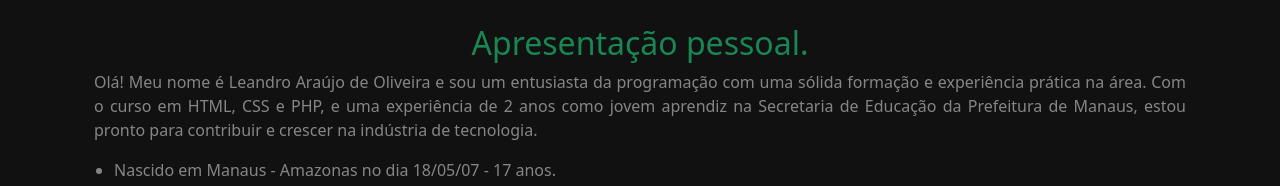
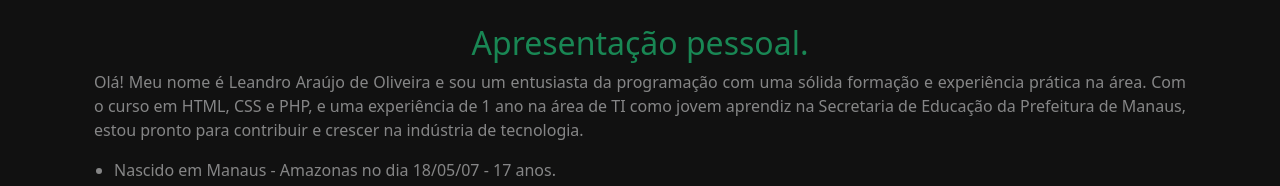
Before and after one commit to euleoaraujo/teste, a plain HTML site: page codigo/index.html in a window 1280 px wide. Shown: the part 690-876 px from the top of the page. Drawn offline with nearby package versions, Linux system fonts and the light colour scheme.

Commit message:
port finalizado amém

```diff
--- a/codigo/index.html
+++ b/codigo/index.html
@@ -139,7 +139,7 @@
               Apresentação pessoal.
             </h1>
             <p class="text-light opacity-50 container" style="text-align: justify;">
-              Olá! Meu nome é Leandro Araújo de Oliveira e sou um entusiasta da programação com uma sólida formação e experiência prática na área. Com o curso em HTML, CSS e PHP, e uma experiência de 2 anos como jovem aprendiz na Secretaria de Educação da Prefeitura de Manaus, estou pronto para contribuir e crescer na indústria de tecnologia.
+              Olá! Meu nome é Leandro Araújo de Oliveira e sou um entusiasta da programação com uma sólida formação e experiência prática na área. Com o curso em HTML, CSS e PHP, e uma experiência de 1 ano na área de TI como jovem aprendiz na Secretaria de Educação da Prefeitura de Manaus, estou pronto para contribuir e crescer na indústria de tecnologia.
             </p>
             <ul class="text-light opacity-50">
               <li>
```
